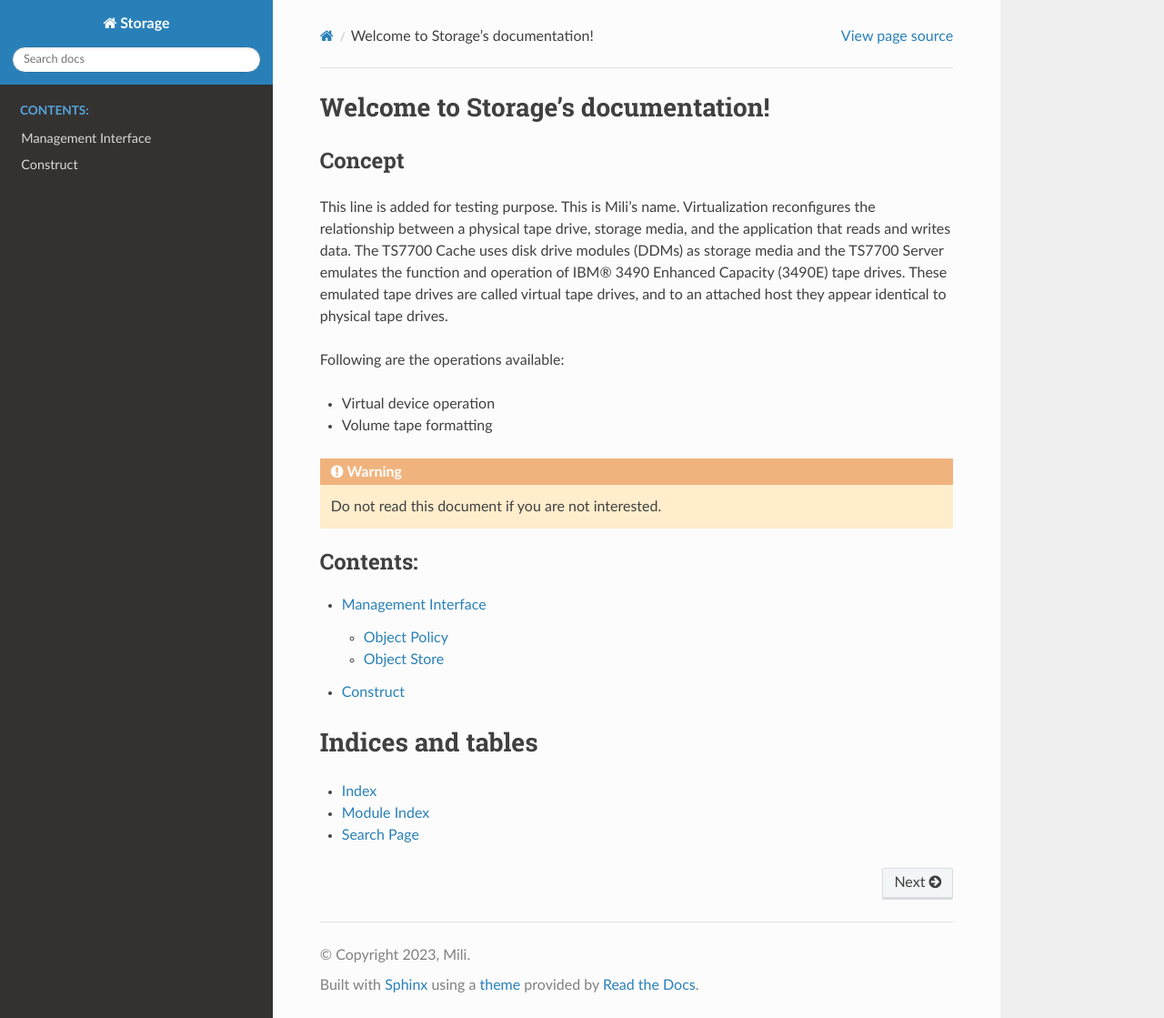
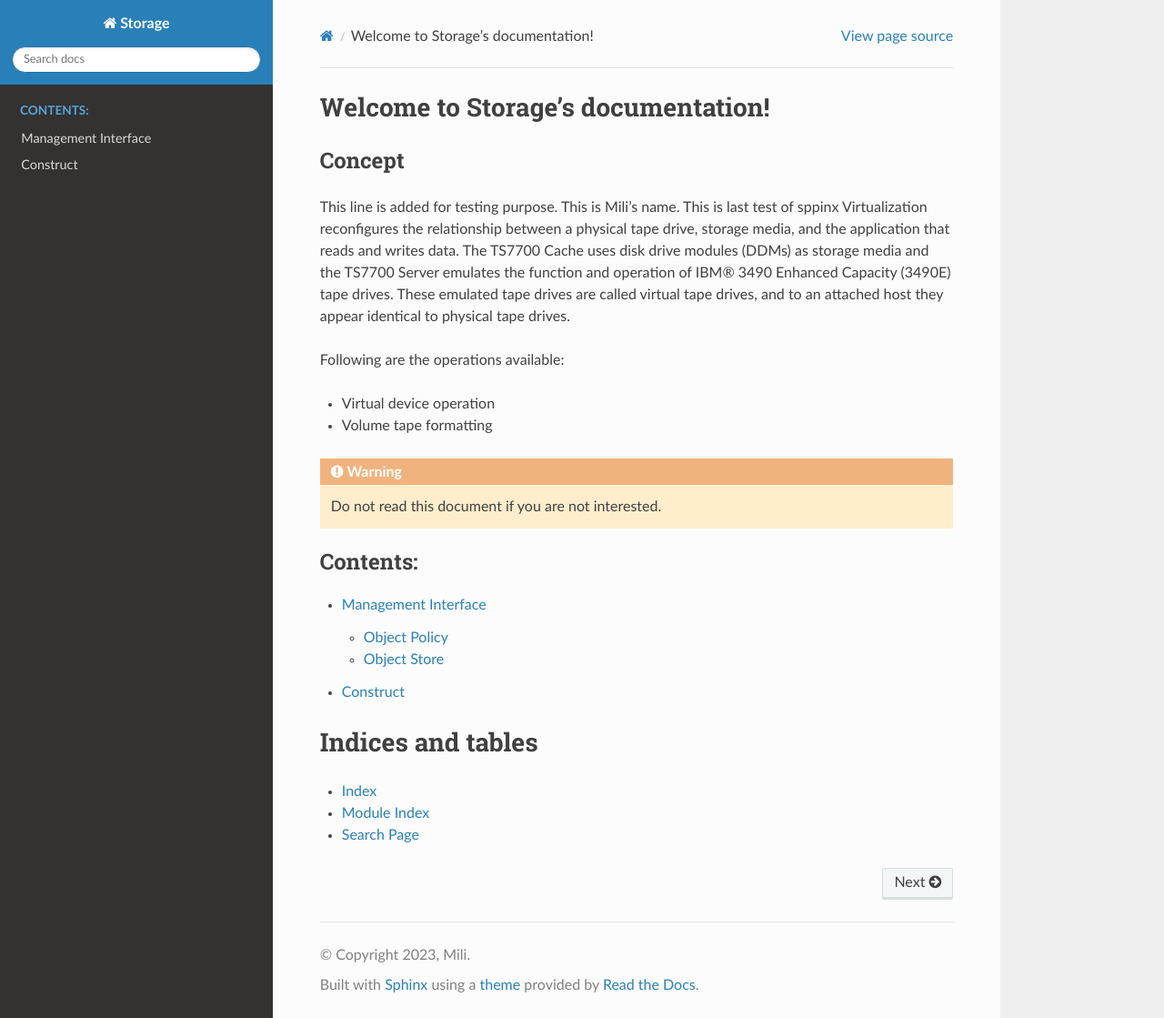
Before and after one commit to Machathoibi/RST, a Sphinx documentation site: the page built from source/index.rst, in a window 1280 px wide and 1119 px high. Shown: the whole window at 91% size. Built offline with Sphinx 7.4.7 and the Read the Docs theme 2.0.0, drawn with Linux system fonts in a browser that asks for light colours.

Commit message:
Update index.rst

```diff
--- a/source/index.rst
+++ b/source/index.rst
@@ -8,7 +8,7 @@ Welcome to Storage's documentation!
 
 Concept
 ---------------------
-This line is added for testing purpose. This is Mili's name.
+This line is added for testing purpose. This is Mili's name. This is last test of sppinx
 Virtualization reconfigures the relationship between a physical tape drive, storage media, and the application that reads and writes data. The TS7700 Cache uses disk drive modules (DDMs) as storage media and the TS7700 Server emulates the function and operation of IBM® 3490 Enhanced Capacity (3490E) tape drives. These emulated tape drives are called virtual tape drives, and to an attached host they appear identical to physical tape drives.
 
 Following are the operations available:
```
